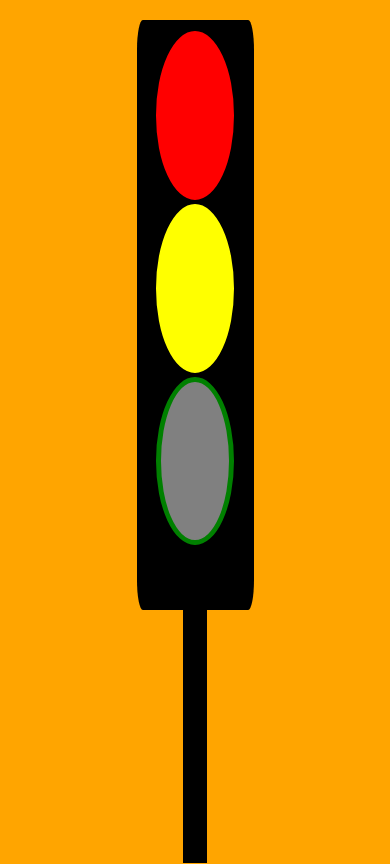
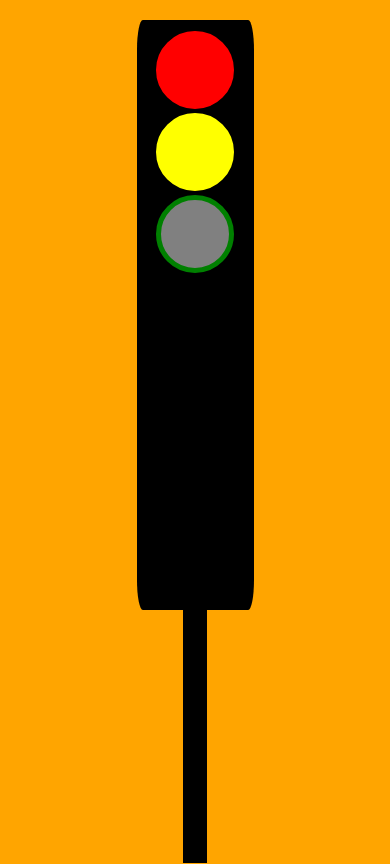
Before and after one commit to altretiak/Hillel, a plain HTML site: page hometask12/index.html in a window 390 px wide. Drawn offline with Linux system fonts and the light colour scheme.

Commit message:
HT12 Animation Traffic light with responsive circles

```diff
--- a/hometask12/scss/main.scss
+++ b/hometask12/scss/main.scss
@@ -129,7 +129,7 @@ body {
         background-color: grey;
         border: 5px solid red;
         width: 20vw;
-        min-height: 20vh;
+        min-height: 20vw;
         border-radius: 50%;
         -webkit-border-radius: 50%;
         -moz-border-radius: 50%;
@@ -146,7 +146,7 @@ body {
         background-color: grey;
         border: 5px solid yellow;
         width: 20vw;
-        min-height: 20vh;
+        min-height: 20vw;
         border-radius: 50%;
         -webkit-border-radius: 50%;
         -moz-border-radius: 50%;
@@ -163,7 +163,7 @@ body {
         background-color: grey;
         border: 5px solid green;
         width: 20vw;
-        min-height: 20vh;
+        min-height: 20vw;
         border-radius: 50%;
         -webkit-border-radius: 50%;
         -moz-border-radius: 50%;
```
Also changed, not shown: hometask12/css/main.css.
